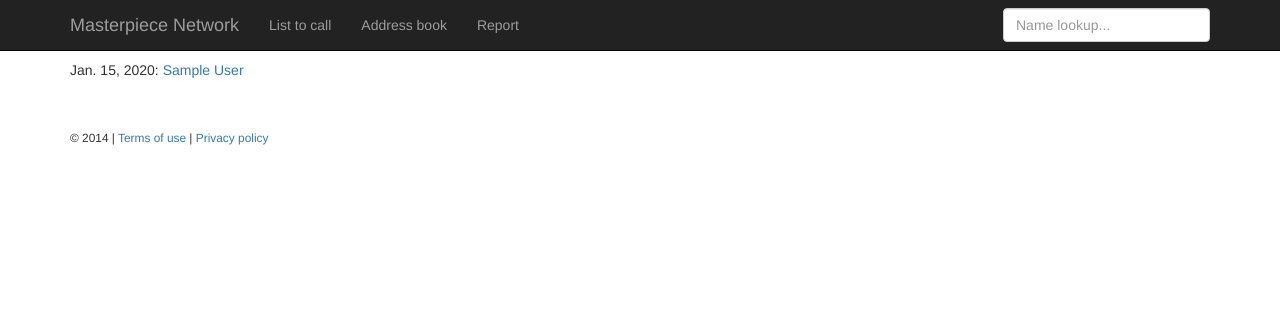
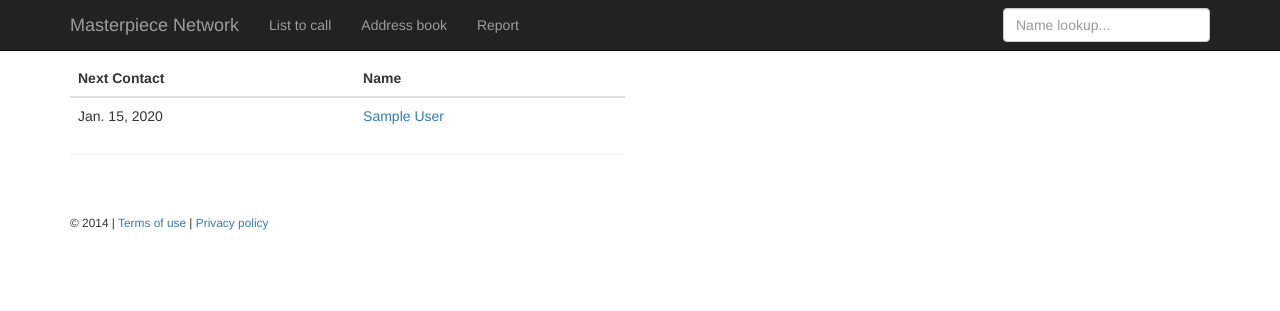
Before and after one commit to mjhea0/calllist, a Django app: template tocall/templates/tocall/list.html in a window 1280 px wide. Shown: the top 311 px of the page. Run offline with Django 3.2, Linux system fonts and the light colour scheme; the template is opened without the code that fills it: values that come from a table or form of the project are taken from there, others are empty; tables that the repository leaves empty hold one stand-in row (values such as "Sample post"); parts of the project's set-up code (start-up, migrations or seed data) failed here and were passed over; some libraries are stand-ins or nearby versions.

Commit message:
got history on detail page and bootstrap table format for list page

```diff
--- a/tocall/templates/tocall/list.html
+++ b/tocall/templates/tocall/list.html
@@ -2,13 +2,29 @@
 {% block content %}
 
 {% if current_list %}
-    <ul class="list-unstyled">
-   	{% for contact in current_list %}
-   		<li>{{contact.next_call }}: <a href="{% url 'tocall:detail' contact.id %}">{{ contact.full_name }}</a></li>
-   	{% endfor %}
-    </ul>
+	<div class="row">
+		<div class="col-md-6">
+		    <table class="table table-hover">
+		    	<thead>
+		   		<tr>
+		   			<th scope="col">Next Contact</th>
+		   			<th scope="col">Name</th>
+		   		</tr>
+		   		</thead>
+				<tbody>
+		   	{% for contact in current_list %}
+		   		<tr>
+		   			<td>{{contact.next_call }}</td>
+		   			<td><a href="{% url 'tocall:detail' contact.id %}">{{ contact.full_name }}</a></td>
+		   		</tr>
+		   	{% endfor %}
+		   		</tbody>
+		    </table>
+		    <hr/>
+		</div>
+	</div>
 {% else %}
-    <p>Nothing here. current_list is empty. Egad.</p>
+    <p>Egad. Nothing here. current_list is empty. </p>
 {% endif %}
 
 {% endblock %}
--- a/tocall/urls.py
+++ b/tocall/urls.py
@@ -5,7 +5,7 @@ from tocall.views import ContactListView
 
 urlpatterns = patterns('',
 	# ex: /tocall/
-	url(r'^$', ContactListView.as_view(), name='contact_list'),
+	# url(r'^$', ContactListView.as_view(), name='contact_list'),   # Generic unfiltered, unsorted
 	url(r'^list/$', views.list, name='list'),
 	url(r'^detail/(?P<id>\d+)/', views.detail, name='detail'),
 	url(r'^address_book/$', views.address_book, name='address_book'),
--- a/tocall/views.py
+++ b/tocall/views.py
@@ -27,7 +27,8 @@ def list(request):
 @login_required
 def detail(request, id):
 	contact = get_object_or_404(Contact, id=id)
-	context = {'contact': contact}
+	history = History.objects.filter(contact=id).order_by('-contacted_at')
+	context = {'contact': contact, 'history': history}
 	return render(request, 'tocall/detail.html', context)
 
 @login_required
@@ -41,5 +42,5 @@ def report(request):
 	context = {'report': report}
 	return render(request, 'tocall/report.html', context)
 
-def effort(request):
+def history_item(request):
 	return HttpResponse("Effort page.")
```
Also changed, not shown: tocall/templates/tocall/detail.html (+19 -2 lines).
